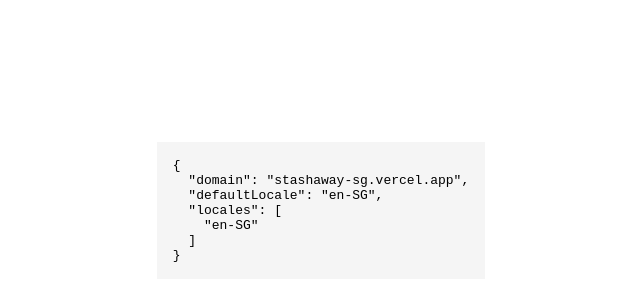
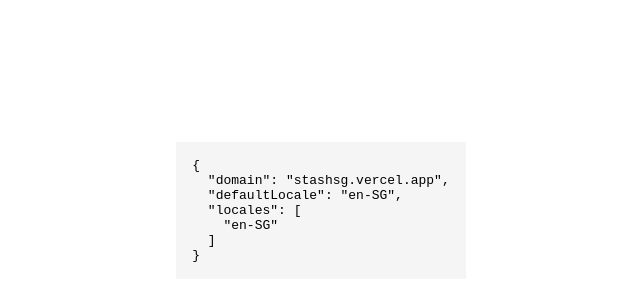
Before and after one commit to tongshengng/multiple-locales-one-project, a Next.js app: page / in a window 1280 px wide. Shown: the part 190-490 px from the top of the page, without its empty margins (319-959 px from the left). Built offline with nearby package versions, Linux system fonts and the light colour scheme.

Commit message:
try without locale detect

```diff
--- /dev/null
+++ b/domains.js
@@ -0,0 +1,29 @@
+/** @type {import('next').DomainLocale[]} */
+
+module.exports = [
+  {
+    domain: "stashsg.vercel.app",
+    defaultLocale: "en-SG",
+    locales: ["en-SG"],
+  },
+  {
+    domain: "stashmy.vercel.app",
+    defaultLocale: "en-MY",
+    locales: ["en-MY"],
+  },
+  {
+    domain: "stashae.vercel.app",
+    defaultLocale: "en-AE",
+    locales: ["en-AE"],
+  },
+  {
+    domain: "stashth.vercel.app",
+    defaultLocale: "en-TH",
+    locales: ["en-TH", "th-TH"],
+  },
+  {
+    domain: "stashhk.vercel.app",
+    defaultLocale: "en-HK",
+    locales: ["en-HK", "zh-HK"],
+  },
+];
--- a/next.config.js
+++ b/next.config.js
@@ -1,39 +1,16 @@
+const domains = require("./domains");
+
 /** @type {import('next').NextConfig} */
-
-const nextConfig = {
+module.exports = {
   reactStrictMode: true,
   swcMinify: true,
   i18n: {
     locales: ["en-SG", "en-MY", "en-AE", "en-TH", "th-TH", "en-HK", "zh-HK"],
     defaultLocale: "en-SG",
-    domains: [
-      {
-        domain: "stashaway-sg.vercel.app",
-        defaultLocale: "en-SG",
-        locales: ["en-SG"],
-      },
-      {
-        domain: "stashaway-my.vercel.app",
-        defaultLocale: "en-MY",
-        locales: ["en-MY"],
-      },
-      {
-        domain: "stashaway-ae.vercel.app",
-        defaultLocale: "en-AE",
-        locales: ["en-AE"],
-      },
-      {
-        domain: "stashaway-co-th.vercel.app",
-        defaultLocale: "en-TH",
-        locales: ["en-TH", "th-TH"],
-      },
-      {
-        domain: "stashaway-hk.vercel.app",
-        defaultLocale: "en-HK",
-        locales: ["en-HK", "zh-HK"],
-      },
-    ],
+    localeDetection: false,
+    domains: domains.map(({ domain, defaultLocale }) => ({
+      domain,
+      defaultLocale,
+    })),
   },
 };
-
-module.exports = nextConfig;
--- a/pages/index.tsx
+++ b/pages/index.tsx
@@ -1,7 +1,7 @@
 import type { NextPage } from "next";
 import { useRouter } from "next/router";
 import { useMemo } from "react";
-import { i18n } from "../next.config";
+import domains from "../domains";
 
 const Home: NextPage = () => {
   const router = useRouter();
@@ -9,7 +9,7 @@
   const domainLocales = useMemo(
     () =>
       JSON.stringify(
-        i18n?.domains?.find(
+        domains?.find(
           ({ locales }) => router.locale && locales?.includes(router.locale)
         ),
         null,
--- a/utils/getDomainLocalesByHostname.ts
+++ b/utils/getDomainLocalesByHostname.ts
@@ -1,4 +1,4 @@
-import config from "../next.config";
+import domains from "../domains";
 
 export const getDomainLocalesByHostname = (hostname: string) =>
-  config.i18n?.domains?.find(({ domain }) => domain === hostname)?.locales;
+  domains?.find(({ domain }) => domain === hostname)?.locales;
--- a/utils/getDomainLocalesByLocale.ts
+++ b/utils/getDomainLocalesByLocale.ts
@@ -1,6 +1,4 @@
-import config from "../next.config";
+import domains from "../domains";
 
 export const getDomainLocalesByLocale = (locale?: string) =>
-  config.i18n?.domains?.find(
-    ({ locales }) => locale && locales?.includes(locale)
-  )?.locales;
+  domains?.find(({ locales }) => locale && locales?.includes(locale))?.locales;
```
